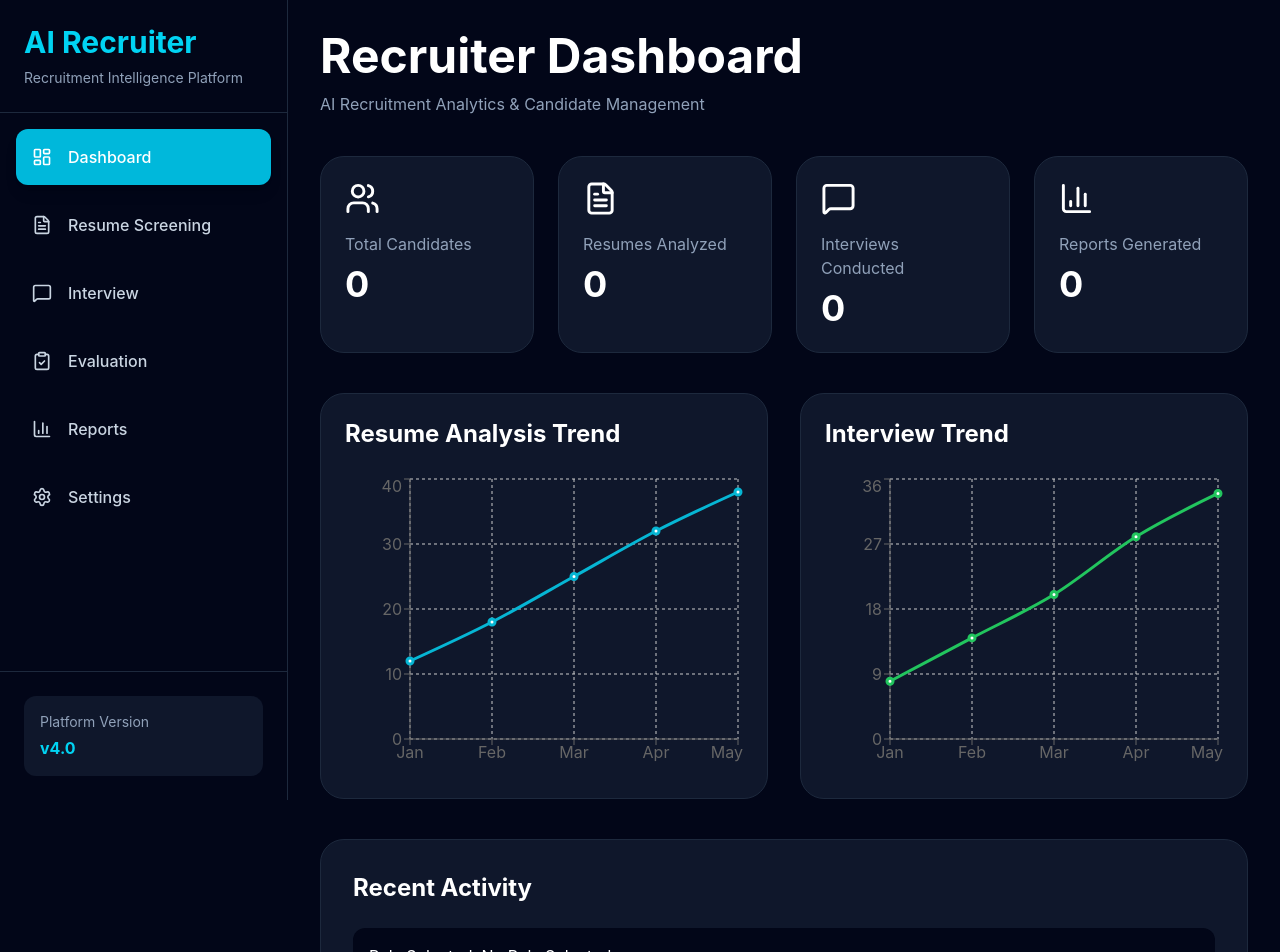
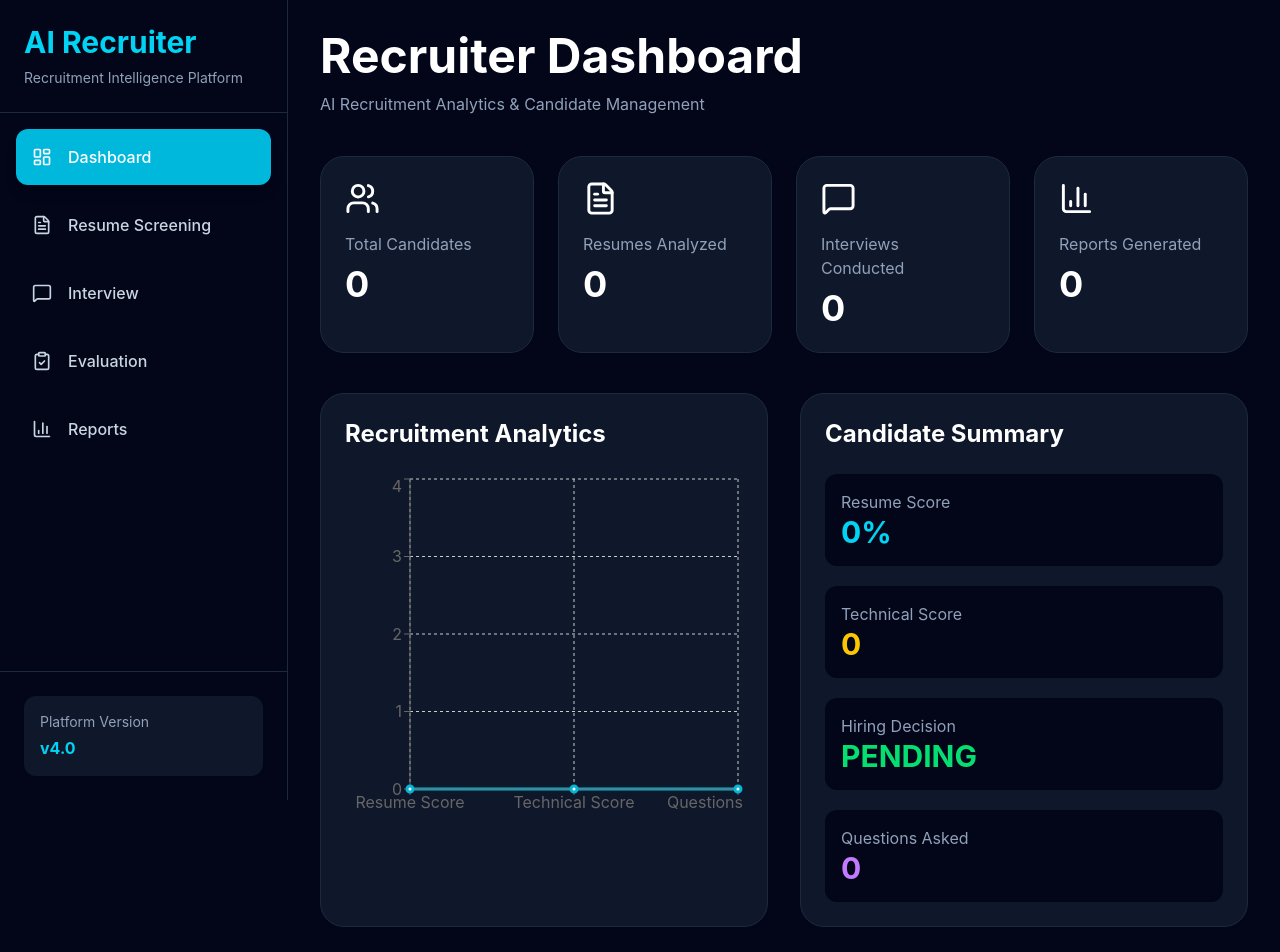
Before and after one commit to VenkataSaiSriHarshaSharma/AI-Interview-Agent, a React (Vite) app in the folder AI-Recruitment-Frontend/vite-project/: page / in a window 1280 px wide. Shown: the top 952 px of the page. Built offline with nearby package versions, Linux system fonts and the light colour scheme.

Commit message:
Changes in the dashboard with the charts and decription

```diff
--- a/AI-Recruitment-Frontend/vite-project/src/App.jsx
+++ b/AI-Recruitment-Frontend/vite-project/src/App.jsx
@@ -11,7 +11,6 @@ import ResumeScreening from "./pages/ResumeScreening";
 
 import Interview from "./pages/Interview";
 import Reports from "./pages/Reports";
-import Settings from "./pages/Settings";
 
 function App() {
 
@@ -37,8 +36,6 @@ function App() {
           <Route path="/evaluation"element={<Evaluation />}/>
           <Route path="/reports" element={<Reports />} />
 
-          <Route path="/settings" element={<Settings />} />
-
         </Routes>
 
       </MainLayout>
--- a/AI-Recruitment-Frontend/vite-project/src/components/Sidebar.jsx
+++ b/AI-Recruitment-Frontend/vite-project/src/components/Sidebar.jsx
@@ -38,11 +38,7 @@ export default function Sidebar() {
       icon: <BarChart3 size={20} />,
       path: "/reports",
     },
-    {
-      name: "Settings",
-      icon: <Settings size={20} />,
-      path: "/settings",
-    },
+
   ];
 
   return (
--- a/AI-Recruitment-Frontend/vite-project/src/pages/Dashboard.jsx
+++ b/AI-Recruitment-Frontend/vite-project/src/pages/Dashboard.jsx
@@ -17,29 +17,28 @@ import {
 
 const analyticsData = [
   {
-    month: "Jan",
-    resumes: 12,
-    interviews: 8,
+    metric: "Resume Score",
+    value: Number(
+      localStorage.getItem(
+        "resumeScore"
+      ) || 0
+    ),
   },
   {
-    month: "Feb",
-    resumes: 18,
-    interviews: 14,
+    metric: "Technical Score",
+    value: Number(
+      localStorage.getItem(
+        "technicalScore"
+      ) || 0
+    ),
   },
   {
-    month: "Mar",
-    resumes: 25,
-    interviews: 20,
-  },
-  {
-    month: "Apr",
-    resumes: 32,
-    interviews: 28,
-  },
-  {
-    month: "May",
-    resumes: 38,
-    interviews: 34,
+    metric: "Questions",
+    value: JSON.parse(
+      localStorage.getItem(
+        "interviewQuestions"
+      ) || "[]"
+    ).length,
   },
 ];
 
@@ -172,19 +171,19 @@ const reports =
         <div className="bg-slate-900 rounded-3xl p-6 border border-slate-800">
 
   <h2 className="text-2xl font-bold mb-6">
-            Resume Analysis Trend
+    Recruitment Analytics
   </h2>
 
   <ResponsiveContainer
     width="100%"
-            height={300}
+    height={350}
   >
 
     <LineChart data={analyticsData}>
 
       <CartesianGrid strokeDasharray="3 3" />
 
-              <XAxis dataKey="month" />
+      <XAxis dataKey="metric" />
 
       <YAxis />
 
@@ -192,7 +191,7 @@ const reports =
 
       <Line
         type="monotone"
-                dataKey="resumes"
+        dataKey="value"
         stroke="#06b6d4"
         strokeWidth={3}
       />
@@ -202,38 +201,59 @@ const reports =
   </ResponsiveContainer>
 
 </div>
-
 <div className="bg-slate-900 rounded-3xl p-6 border border-slate-800">
 
   <h2 className="text-2xl font-bold mb-6">
-            Interview Trend
+    Candidate Summary
   </h2>
 
-          <ResponsiveContainer
-            width="100%"
-            height={300}
-          >
+  <div className="space-y-5">
 
-            <LineChart data={analyticsData}>
+    <div className="bg-slate-950 p-4 rounded-xl">
+      <p className="text-slate-400">
+        Resume Score
+      </p>
 
-              <CartesianGrid strokeDasharray="3 3" />
+      <p className="text-3xl font-bold text-cyan-400">
+        {localStorage.getItem("resumeScore") || 0}%
+      </p>
+    </div>
 
-              <XAxis dataKey="month" />
+    <div className="bg-slate-950 p-4 rounded-xl">
+      <p className="text-slate-400">
+        Technical Score
+      </p>
 
-              <YAxis />
+      <p className="text-3xl font-bold text-yellow-400">
+        {localStorage.getItem("technicalScore") || 0}
+      </p>
+    </div>
 
-              <Tooltip />
+    <div className="bg-slate-950 p-4 rounded-xl">
+      <p className="text-slate-400">
+        Hiring Decision
+      </p>
 
-              <Line
-                type="monotone"
-                dataKey="interviews"
-                stroke="#22c55e"
-                strokeWidth={3}
-              />
+      <p className="text-3xl font-bold text-green-400">
+        {localStorage.getItem("resumeDecision") || "PENDING"}
+      </p>
+    </div>
 
-            </LineChart>
+    <div className="bg-slate-950 p-4 rounded-xl">
+      <p className="text-slate-400">
+        Questions Asked
+      </p>
 
-          </ResponsiveContainer>
+      <p className="text-3xl font-bold text-purple-400">
+        {
+          JSON.parse(
+            localStorage.getItem("interviewQuestions") || "[]"
+          ).length
+        }
+      </p>
+    </div>
+
+  </div>
 
 </div>
 
--- a/AI-Recruitment-Frontend/vite-project/src/pages/Settings.jsx
+++ /dev/null
@@ -1,9 +0,0 @@
-export default function Settings() {
-  return (
-    <div className="p-8 text-white">
-      <h1 className="text-4xl font-bold">
-        Settings
-      </h1>
-    </div>
-  );
-}
```
Lines whose indentation alone changed are shown as unchanged.
